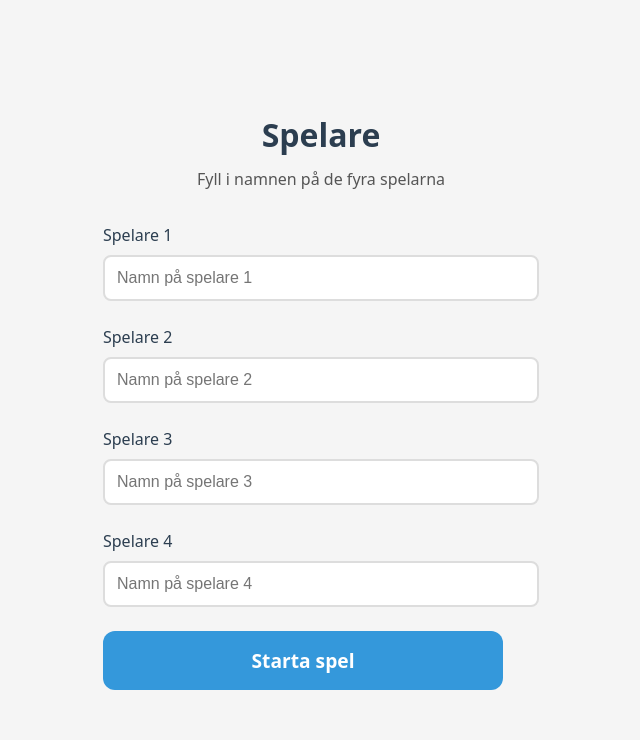
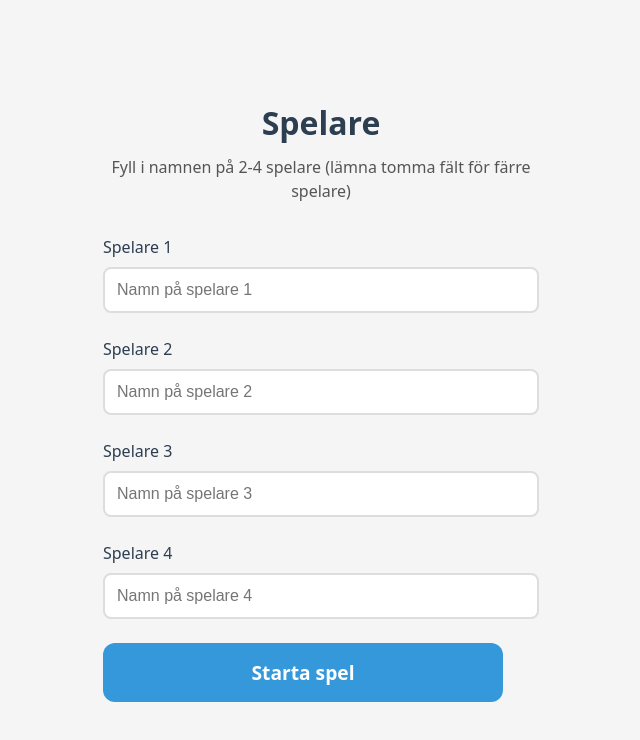
Before and after one commit to mikaelstrid/wanna-bet, a React (Vite) app: page / in a window 1280 px wide. Both pictures are taken after a click on the button "Spela!". Shown: the top 740 px of the page, without its empty margins (319-959 px from the left). Built offline with nearby package versions, Linux system fonts and the light colour scheme.

Commit message:
feat: Add Playwright for testing and update game logic for dynamic player counts

```diff
--- a/package.json
+++ b/package.json
@@ -28,6 +28,7 @@
     "eslint-plugin-react-hooks": "^7.0.1",
     "eslint-plugin-react-refresh": "^0.4.24",
     "globals": "^16.5.0",
+    "playwright": "^1.57.0",
     "typescript": "~5.9.3",
     "typescript-eslint": "^8.46.4",
     "vite": "npm:rolldown-vite@7.2.5",
--- a/src/App.tsx
+++ b/src/App.tsx
@@ -10,7 +10,7 @@ import QuestionDisplay from './components/QuestionDisplay';
 import VictoryScreen from './components/VictoryScreen';
 import questionsData from '../data/questions.json';
 
-const WINNING_COINS = 10;
+const WINNING_COINS = 3;
 
 function App() {
   const [gameState, setGameState] = useState<GameState>(() => {
@@ -41,7 +41,7 @@ function App() {
   const handleStartGame = (playerNames: string[]) => {
     const players: Player[] = playerNames.map(name => ({ name, coins: 0 }));
     const shuffled = shuffleArray(questionsData as Question[]);
-    const roundQuestions = generateRoundQuestions(shuffled, 0);
+    const roundQuestions = generateRoundQuestions(shuffled, 0, players.length);
 
     setGameState({
       ...gameState,
@@ -92,13 +92,15 @@ function App() {
 
   const moveToNextQuestion = (updatedPlayers: Player[]) => {
     const nextQuestionInRound = gameState.currentQuestionInRound + 1;
+    const numPlayers = gameState.players.length;
 
-    if (nextQuestionInRound >= 4) {
+    if (nextQuestionInRound >= numPlayers) {
       // Start new round
-      const nextQuestionIndex = gameState.questionIndex + 4;
+      const nextQuestionIndex = gameState.questionIndex + numPlayers;
       const newRoundQuestions = generateRoundQuestions(
         gameState.shuffledQuestions,
-        nextQuestionIndex
+        nextQuestionIndex,
+        numPlayers
       );
 
       setGameState({
--- a/src/components/PlayerRegistration.tsx
+++ b/src/components/PlayerRegistration.tsx
@@ -20,14 +20,17 @@ export default function PlayerRegistration({ onStartGame }: PlayerRegistrationPr
 
     const newErrors: string[] = [];
 
-    // Validate all names are filled
-    if (playerNames.some(name => name.trim() === '')) {
-      newErrors.push('Alla spelarnamn måste fyllas i');
+    // Filter out empty names
+    const filledNames = playerNames.map(name => name.trim()).filter(name => name !== '');
+
+    // Validate minimum 2 players
+    if (filledNames.length < 2) {
+      newErrors.push('Minst 2 spelare måste fyllas i');
     }
 
-    // Validate unique names
-    const uniqueNames = new Set(playerNames.map(name => name.trim().toLowerCase()));
-    if (uniqueNames.size !== 4) {
+    // Validate unique names among filled names
+    const uniqueNames = new Set(filledNames.map(name => name.toLowerCase()));
+    if (uniqueNames.size !== filledNames.length) {
       newErrors.push('Alla spelarnamn måste vara unika');
     }
 
@@ -36,13 +39,13 @@ export default function PlayerRegistration({ onStartGame }: PlayerRegistrationPr
       return;
     }
 
-    onStartGame(playerNames.map(name => name.trim()));
+    onStartGame(filledNames);
   };
 
   return (
     <div className="player-registration">
       <h2>Spelare</h2>
-      <p className="instruction">Fyll i namnen på de fyra spelarna</p>
+      <p className="instruction">Fyll i namnen på 2-4 spelare (lämna tomma fält för färre spelare)</p>
 
       <form onSubmit={handleSubmit}>
         {playerNames.map((name, index) => (
--- a/src/components/QuestionDisplay.css
+++ b/src/components/QuestionDisplay.css
@@ -39,12 +39,6 @@
     transform: scale(1) rotate(360deg);
     opacity: 0;
   }
-}
-
-.coin-bounce {
-  position: absolute;
-  font-size: 6rem;
-  animation: coinBounce 0.8s ease-out;
 }
 
 @keyframes coinBounce {
--- a/src/components/QuestionDisplay.tsx
+++ b/src/components/QuestionDisplay.tsx
@@ -21,7 +21,6 @@ export default function QuestionDisplay({
       {showCorrectAnimation && (
         <div className="correct-animation">
           <div className="celebration">🎉</div>
-          <div className="coin-bounce">🪙</div>
         </div>
       )}
 
--- a/src/components/WelcomeScreen.tsx
+++ b/src/components/WelcomeScreen.tsx
@@ -9,7 +9,7 @@ export default function WelcomeScreen({ onStart }: WelcomeScreenProps) {
     <div className="welcome-screen">
       <h1 className="game-title">Wanna bet?</h1>
       <p className="welcome-text">
-        Ett turordningsbaserat frågesportspel för fyra spelare
+        Utmana dina vänner, först till 3 guldmynt vinner!
       </p>
       <button className="btn-primary" onClick={onStart}>
         Spela!
--- a/src/utils/gameLogic.ts
+++ b/src/utils/gameLogic.ts
@@ -11,21 +11,17 @@ export const shuffleArray = <T,>(array: T[]): T[] => {
 };
 
 // Generate round questions with randomized order
-export const generateRoundQuestions = (questions: Question[], startIndex: number): RoundQuestion[] => {
+export const generateRoundQuestions = (questions: Question[], startIndex: number, numPlayers: number): RoundQuestion[] => {
   const roundQuestions: RoundQuestion[] = [];
-  const answererIndices = shuffleArray([0, 1, 2, 3]);
+  const playerIndices = Array.from({ length: numPlayers }, (_, i) => i);
+  const answererIndices = shuffleArray(playerIndices);
   const askerIndices = [...answererIndices]; // Start with same order
 
   // Rotate askers by 1 position to ensure no one asks themselves
   // This guarantees each player asks exactly once and never asks themselves
-  const rotatedAskers = [
-    askerIndices[1],
-    askerIndices[2],
-    askerIndices[3],
-    askerIndices[0]
-  ];
+  const rotatedAskers = [...askerIndices.slice(1), askerIndices[0]];
 
-  for (let i = 0; i < 4; i++) {
+  for (let i = 0; i < numPlayers; i++) {
     const questionIndex = (startIndex + i) % questions.length;
 
     roundQuestions.push({
```
Also changed, not shown: 2 other files (tests, documents, lock files or other folders).
